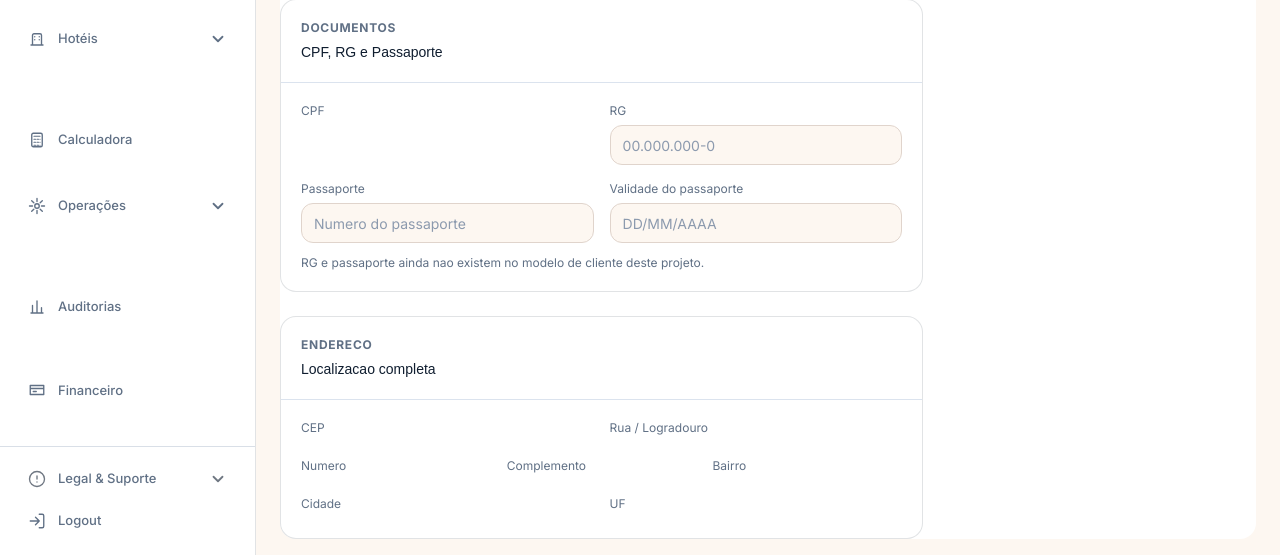
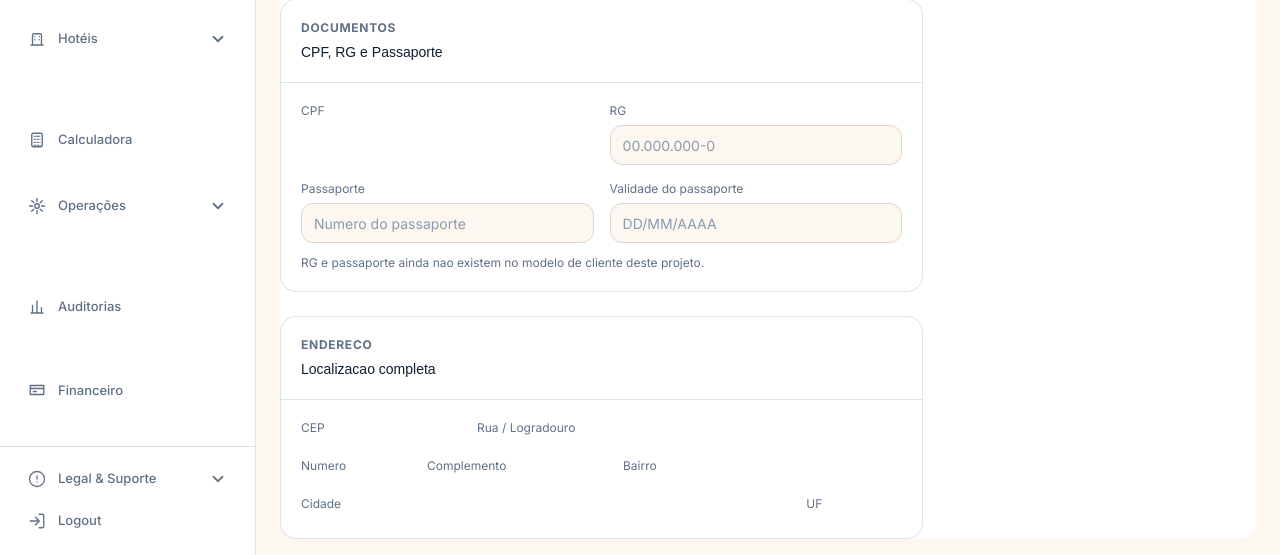
Before and after one commit to PedroNacari97/site-fpp, a Django app: template gestao/templates/admin_custom/form_cliente.html in a window 1280 px wide. Shown: the part 584-1139 px from the top of the page. Run offline with Django 5.2, Linux system fonts and the light colour scheme; the template is opened without the code that fills it, so the values that code supplies are empty; parts of the project's set-up code (start-up, migrations or seed data) failed here and were passed over; some libraries are stand-ins or nearby versions.

Commit message:
Fix: endereco grid proporcional + esconder CPF interno no dashboard do cliente
- grid de endereco ganhou modifiers (cep, numero/complemento/bairro, cidade/UF) com larguras proporcionais (UF e numero estreitos, logradouro largo)
- _format_cpf no cliente_dashboard filtra CPFs internos (prefixo 9) e exibe -- no lugar do fake

Co-Authored-By: Claude Opus 4.7 <noreply@anthropic.com>

```diff
--- a/gestao/static/gestao/css/cliente_form_figma.css
+++ b/gestao/static/gestao/css/cliente_form_figma.css
@@ -116,6 +116,18 @@
 
 .client-form__grid--three {
   grid-template-columns: repeat(3, minmax(0, 1fr));
+}
+
+.client-form__grid--endereco-cep {
+  grid-template-columns: minmax(130px, 160px) minmax(0, 1fr);
+}
+
+.client-form__grid--endereco-linha {
+  grid-template-columns: minmax(90px, 110px) minmax(140px, 180px) minmax(0, 1fr);
+}
+
+.client-form__grid--endereco-cidade {
+  grid-template-columns: minmax(0, 1fr) minmax(80px, 96px);
 }
 
 .client-form__field {
--- a/gestao/templates/admin_custom/form_cliente.html
+++ b/gestao/templates/admin_custom/form_cliente.html
@@ -132,7 +132,7 @@
                   <h3 class="client-form__section-subtitle">Localizacao completa</h3>
                 </header>
                 <div class="client-form__section-body">
-                  <div class="client-form__grid client-form__grid--two">
+                  <div class="client-form__grid client-form__grid--endereco-cep">
                     <div class="client-form__field">
                       <label for="{{ form.cep.id_for_label }}">CEP</label>
                       {{ form.cep }}
@@ -146,7 +146,7 @@
                     </div>
                   </div>
 
-                  <div class="client-form__grid client-form__grid--three">
+                  <div class="client-form__grid client-form__grid--endereco-linha">
                     <div class="client-form__field">
                       <label for="{{ form.numero.id_for_label }}">Numero</label>
                       {{ form.numero }}
@@ -164,7 +164,7 @@
                     </div>
                   </div>
 
-                  <div class="client-form__grid client-form__grid--two">
+                  <div class="client-form__grid client-form__grid--endereco-cidade">
                     <div class="client-form__field">
                       <label for="{{ form.cidade.id_for_label }}">Cidade</label>
                       {{ form.cidade }}
--- a/gestao/views/clientes.py
+++ b/gestao/views/clientes.py
@@ -445,8 +445,10 @@ def visualizar_cliente(request, cliente_id):
 
     def _format_cpf(cpf_raw):
         digits = "".join(filter(str.isdigit, cpf_raw or ""))
-        if len(digits) == 11:
+        if len(digits) == 11 and not digits.startswith("9"):
             return f"{digits[:3]}.{digits[3:6]}.{digits[6:9]}-{digits[9:]}"
+        if len(digits) == 11 and digits.startswith("9"):
+            return "--"
         return cpf_raw or "--"
 
     def _initials(nome):
```
